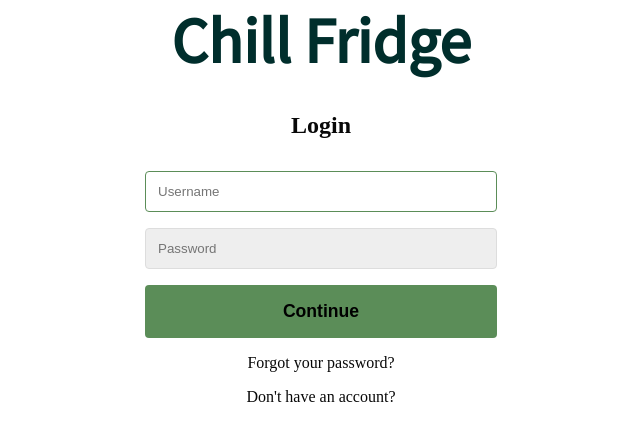
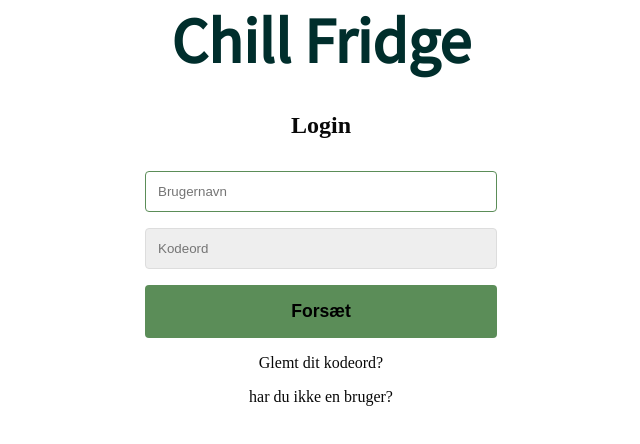
Before and after one commit to AugmentedDuck/Chill-Fridge, a plain HTML site: page index.html in a window 1280 px wide. Shown: the full height of the page, 319-959 px from the left. Drawn offline with Linux system fonts and the light colour scheme.

Commit message:
Updated language to danish

```diff
--- a/index.html
+++ b/index.html
@@ -18,30 +18,30 @@
               <div class="form-message form-message-error"></div>
 
               <div class="form-input-group">
-                <input type="text" class="form-input" id="loginUsername" required autofocus placeholder="Username">
+                <input type="text" class="form-input" id="loginUsername" required autofocus placeholder="Brugernavn">
                 <div class="form-input-error-message"></div>
               </div>
 
               <div class="form-input-group">
-                <input type="password" class="form-input" id="loginPassword" required placeholder="Password">
+                <input type="password" class="form-input" id="loginPassword" required placeholder="Kodeord">
                 <div class="form-input-error-message"></div>
               </div>
 
-              <button class="form-btn" type="submit">Continue</button>
+              <button class="form-btn" type="submit">Forsæt</button>
               <p class="form-text">
-                <a href="#" class="form-link">Forgot your password?</a>
+                <a href="#" class="form-link">Glemt dit kodeord?</a>
               </p>
               <p class="form-text">
-                <a id="linkCreateAccount" href="./login.html" class="form-link">Don't have an account?</a>
+                <a id="linkCreateAccount" href="./login.html" class="form-link">har du ikke en bruger?</a>
               </p>
             </form>
             <!--Sign-up form-->
             <form class="form form-hidden" id="createAccount">
-              <h1 class="form-title">Create Account</h1>
+              <h1 class="form-title">Lav bruger</h1>
               <div class="form-message form-message-error"></div>
 
               <div class="form-input-group">
-                <input type="text" id="signupUsername" class="form-input" required autofocus placeholder="Username">
+                <input type="text" id="signupUsername" class="form-input" required autofocus placeholder="Brugernavn">
                 <div class="form-input-error-message"></div>
               </div>
 
@@ -51,18 +51,18 @@
               </div>
 
               <div class="form-input-group">
-                <input type="password" class="form-input" required placeholder="Password">
+                <input type="password" class="form-input" required placeholder="Kodeord">
                 <div class="form-input-error-message"></div>
               </div>
 
               <div class="form-input-group">
-                <input type="password" class="form-input" required placeholder="Confirm Password">
+                <input type="password" class="form-input" required placeholder="Gentag kodeord">
                 <div class="form-input-error-message"></div>
               </div>
 
-              <button class="form-btn" type="submit">Sorry... no new accounts can be created</button>
+              <button class="form-btn" type="submit">Ingen nye bruger kan laves lige nu</button>
               <p class="form-text">
-                <a id="linkLogin" href="./login.html" class="form-link">Already have an account?</a>
+                <a id="linkLogin" href="./login.html" class="form-link">Har du allerede en bruger?</a>
               </p>
             </form>
           </div>
```
